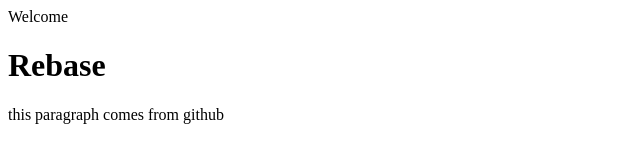
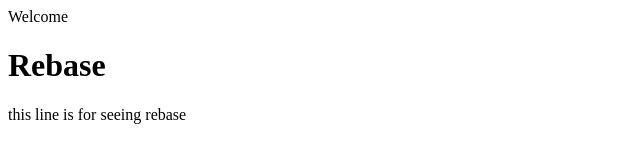
Before and after one commit to AyoubBOUFARRA/learning-git, a plain HTML site: page index.html in a window 1280 px wide. Shown: the full height of the page, 0-640 px from the left. Drawn offline with Linux system fonts and the light colour scheme.

Commit message:
Update index.html

```diff
--- a/index.html
+++ b/index.html
@@ -7,7 +7,7 @@
 
 
     <h1>Rebase</h1>
-    <p>this paragraph comes from github</p>
+    <p>this line is for seeing rebase</p>
 
 
 
```
